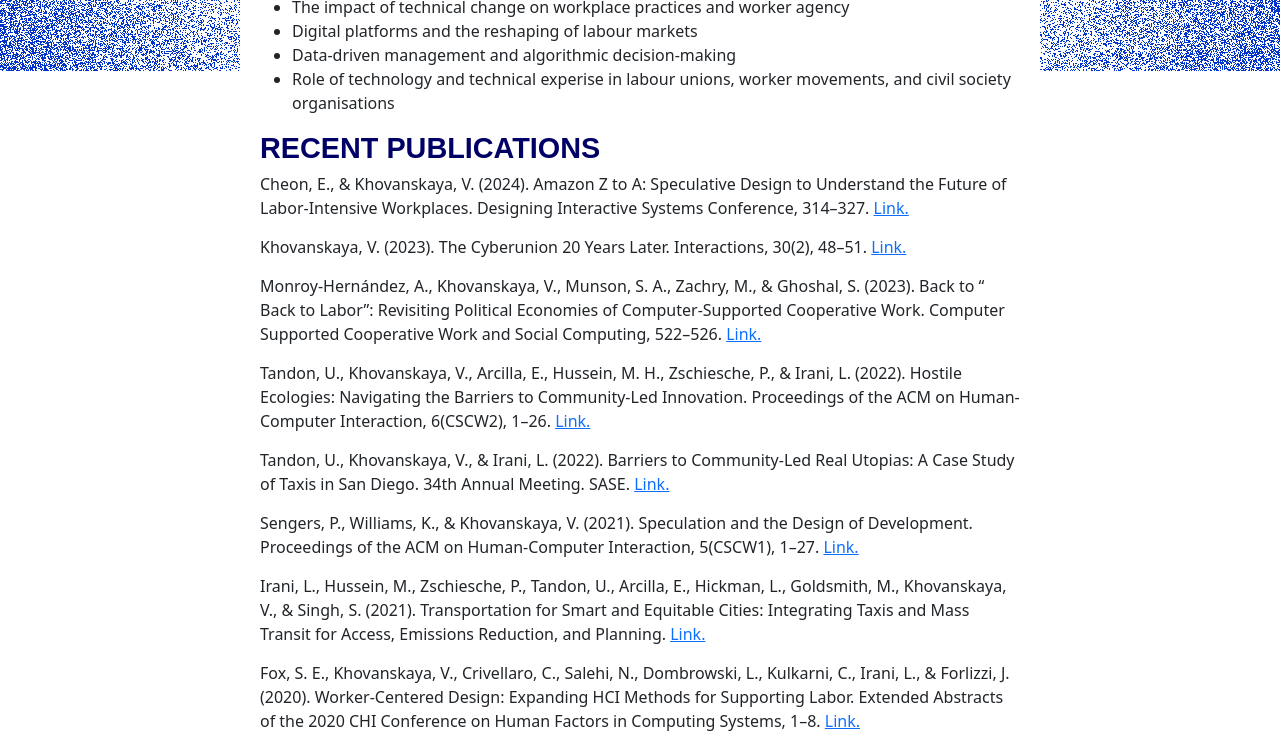
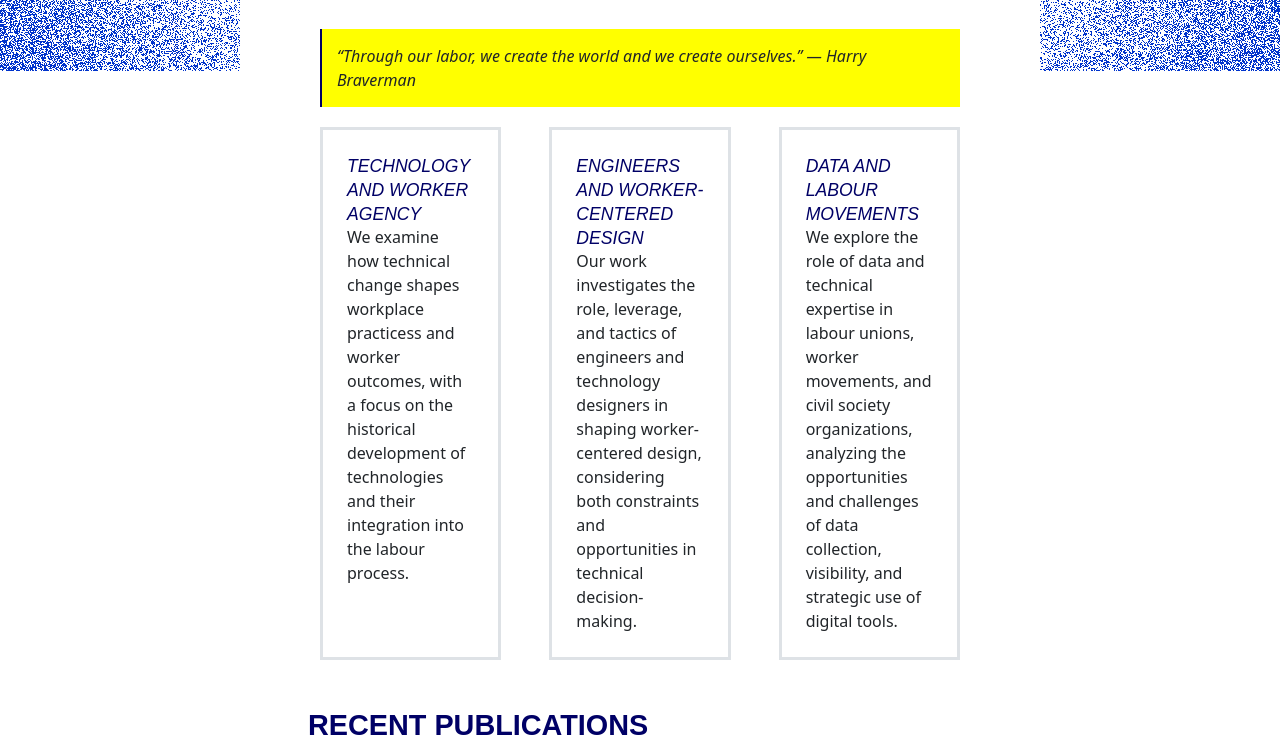
Before and after one commit to verakhovanskaya/verakhovanskaya.github.io, a plain HTML site: page testsite/index.html in a window 1280 px wide. Shown: the part 729-1474 px from the top of the page. Drawn offline with nearby package versions, Linux system fonts and the light colour scheme.

Commit message:
test layout
test

```diff
--- a/testsite/index.html
+++ b/testsite/index.html
@@ -36,18 +36,49 @@
             <p>Labour lab is part of the <a href="https://ischool.utoronto.ca/">Faculty of Information</a> at the <a href="https://www.utoronto.ca/">University of Toronto</a>.</p>
         </section>
 
-        <section id="research">
+        <!-- <section id="research">
             <h2>Our Work</h2>
             <div class="highlight">
         “Through our labor, we create the world and we create ourselves.” — Harry Braverman</div>
 
-            <p>Our areas of inquiry include:</p>
+             <p>Our areas of inquiry include:</p>
             <ul>
                 <li>The impact of technical change on workplace practices and worker agency</li>
                 <li>Digital platforms and the reshaping of labour markets</li>
                 <li>Data-driven management and algorithmic decision-making</li>
                 <li>Role of technology and technical experise in labour unions, worker movements, and civil society organisations</li>
-            </ul>
+            </ul> -->
+
+        <section id="research" class="bg-alternate px-5 py-5">
+          <div class="container py-5">
+            <h1 class="display-5 mb-3 mb-md-5">Our Work</h2>
+
+             <div class="highlight">
+                “Through our labor, we create the world and we create ourselves.” — Harry Braverman</div>
+
+            <div class="row g-5">
+              <div class="col-lg-4">
+                <div class="border border-3 p-4 h-100">
+                  <h3>Technology and Worker Agency</h3>
+                  <p class="card-text mb-auto">We examine how technical change shapes workplace practicess and worker outcomes, with a focus on the historical development of technologies and their integration into the labour process.</p>
+                </div>
+
+              </div>
+              <div class="col-lg-4">
+                <div class=" border border-3 p-4 h-100">
+                  <h3>Engineers and Worker-Centered Design</h3>
+                  <p class="card-text mb-auto">Our work investigates the role, leverage, and tactics of engineers and technology designers in shaping worker-centered design, considering both constraints and opportunities in technical decision-making.</p>
+                </div>
+              </div>
+              <div class="col-lg-4">
+                <div class="border border-3 p-4 h-100">
+                  <h3>Data and Labour Movements</h3>
+                  <p class="card-text mb-auto">We explore the role of data and technical expertise in labour unions, worker movements, and civil society organizations, analyzing the opportunities and challenges of data collection, visibility, and strategic use of digital tools.</p>
+                </div>
+              </div>
+            </div>
+          </div>
+
             <h2>Recent Publications</h2>
 
             <p>Cheon, E., & Khovanskaya, V. (2024). Amazon Z to A: Speculative Design to Understand the Future of Labor-Intensive Workplaces. Designing Interactive Systems Conference, 314–327. <a href="https://doi.org/10.1145/3643834.3661561">Link.</a></p>
```
